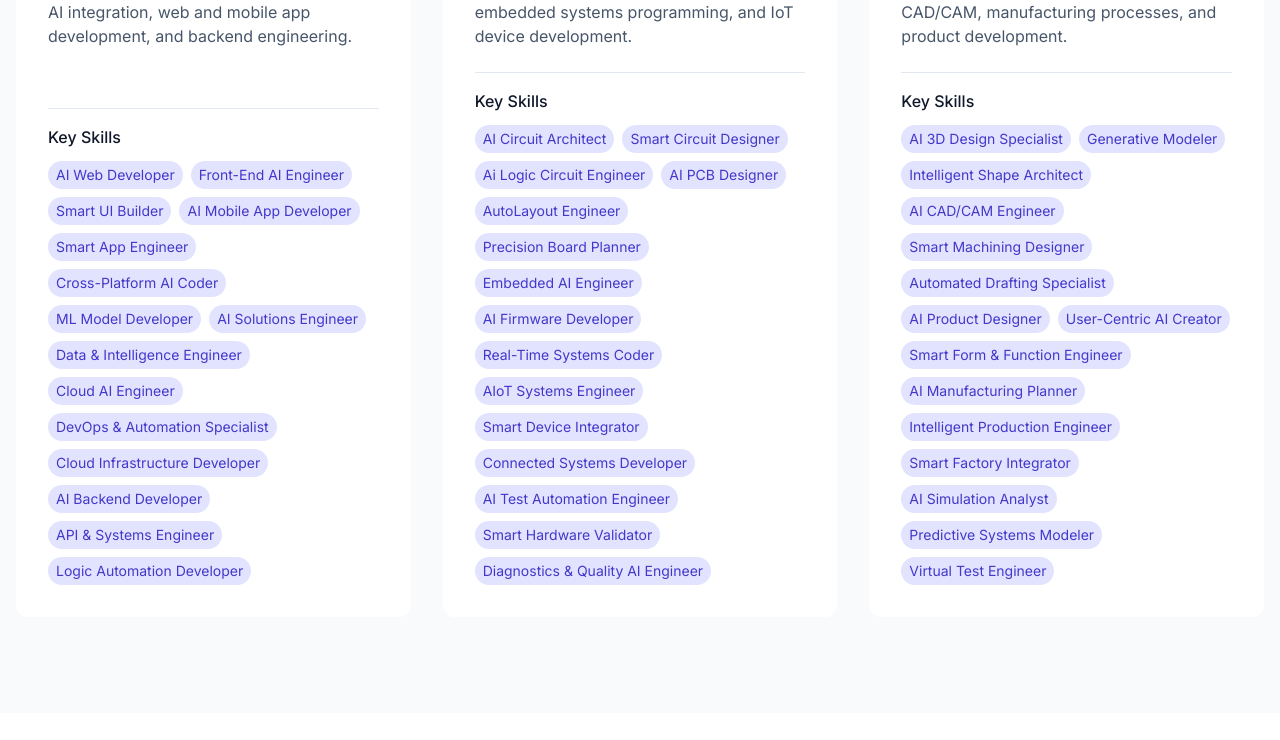
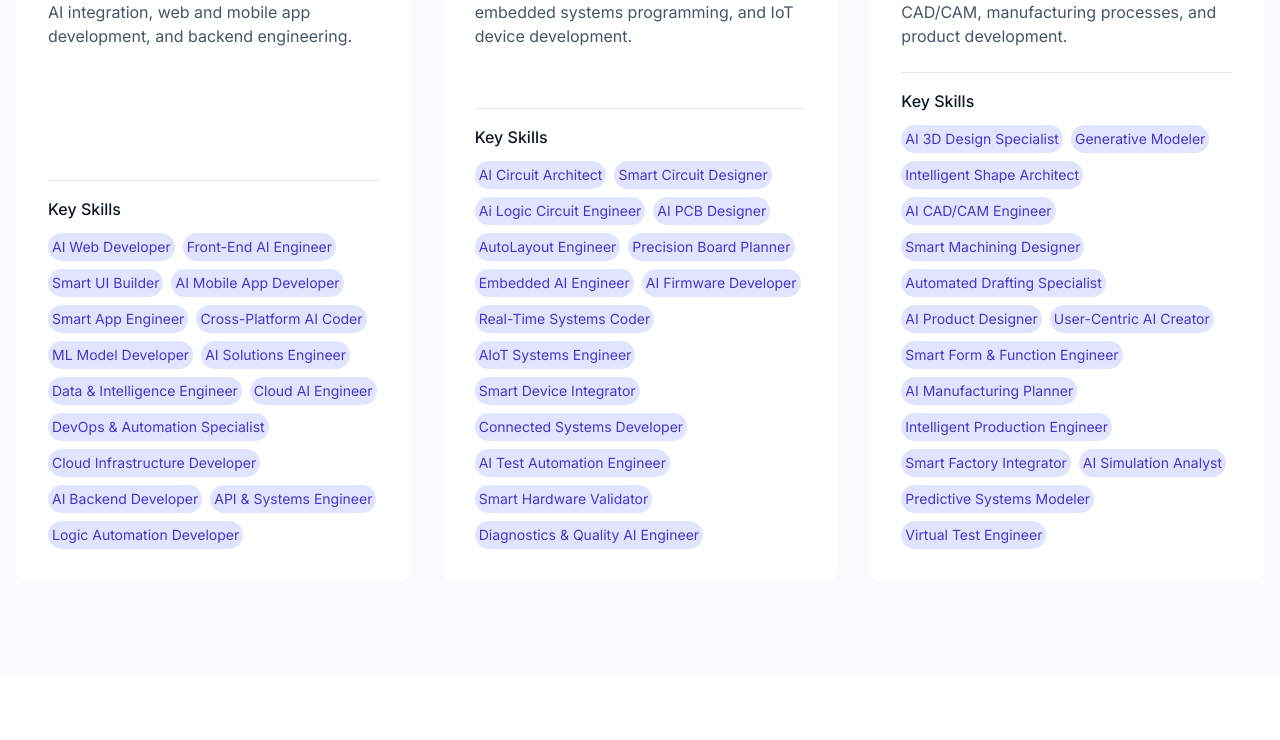
Before and after one commit to contactvibai/vibai, a React (Vite) app: page /services in a window 1280 px wide. Shown: the part 1630-2370 px from the top of the page. Built offline with nearby package versions, Linux system fonts and the light colour scheme.

Commit message:
reduced size

```diff
--- a/src/pages/Services.tsx
+++ b/src/pages/Services.tsx
@@ -210,7 +210,7 @@ const Services: React.FC = () => {
                       {path.skills.map(skill => (
                         <span
                           key={skill}
-                          className="px-2 py-1 bg-primary-100 dark:bg-primary-900/20 text-primary-700 dark:text-primary-300 rounded-full text-sm"
+                          className="px-1 py-1 bg-primary-100 dark:bg-primary-900/20 text-primary-700 dark:text-primary-300 rounded-full text-sm"
                         >
                           {skill}
                         </span>
```
